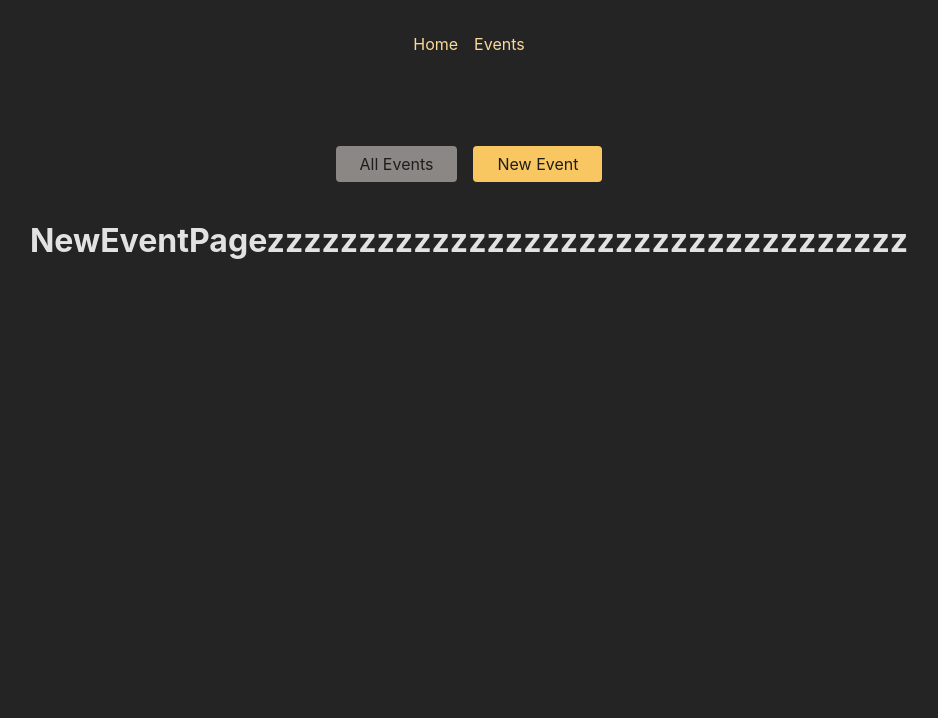
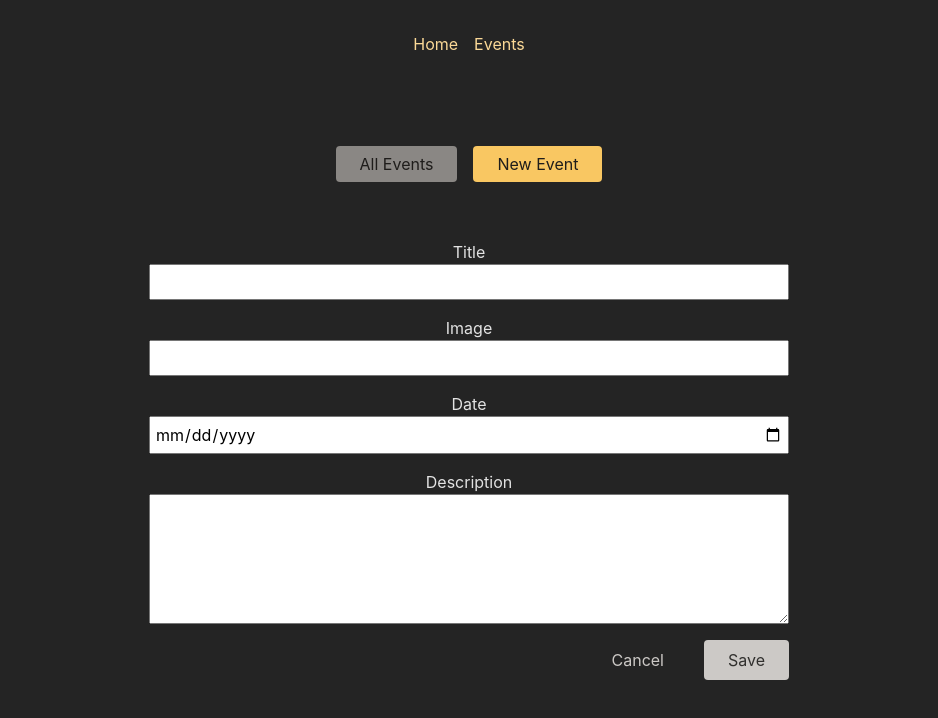
Before and after one commit to chanhee7/react-study202406, a React (Create React App) app: page /events/new in a window 1280 px wide. Shown: the top 718 px of the page, without its empty margins (171-1109 px from the left). Built offline with nearby package versions, Linux system fonts and the light colour scheme.

Commit message:
# EventForm 제어, 서버에 POST요청 보내기

```diff
--- /dev/null
+++ b/src/components/RouteExample/components/EventForm.js
@@ -0,0 +1,129 @@
+import React from "react";
+
+import styles from "./EventForm.module.scss";
+import { useParams, useNavigate } from "react-router-dom";
+
+const EventForm = ({ method, event={} }) => {
+
+  const {
+    title,
+    desc: description,
+    "img-url": image,
+    "start-date": date,
+  } = event;
+
+  // 날짜 형식을 변경 (yyyy-MM-dd)
+  /**
+   * @param date - yyyy년 MM월 dd일
+   */
+  const convertDateFormat = (date) => {
+    const [yearPart, monthDayPart] = date.split('년 ');
+    const [monthPart, dayPart] = monthDayPart.split('월 ');
+
+    const day = dayPart.replace('일', '');
+
+    // console.log('date: ', { yearPart, monthPart, day });
+
+    return `${yearPart}-${monthPart}-${day}`;
+  };
+
+  let formatDate;
+  if (event.date) {
+    formatDate = convertDateFormat(date);
+  }
+
+
+  // const { eventId: id } = useParams();
+  const navigate = useNavigate();
+
+  const cancelHandler = (e) => {
+    // window.location.href = '/events/' + id;
+    // navigate('/events/' + id);
+    navigate("..");
+  };
+
+  const submitHandler = e => {
+    e.preventDefault();
+    // console.log('form이 제출됨');
+
+    // input에 입력한 값 가져오기
+    const formData = new FormData(e.target);
+    // console.log('form: ', formData.get('title'));
+
+    // 서버에 보낼 데이터
+    const payload = {
+      title: formData.get('title'),
+      desc: formData.get('description'),
+      imageUrl: formData.get('image'),
+      beginDate: formData.get('date')
+    };
+
+    // console.log('payload: ', payload);
+
+    // 서버로 페칭
+    (async () => {
+      const response = await fetch(`http://localhost:8282/events`, {
+        method: 'POST',
+        headers: {
+          'Content-Type': 'application/json'
+        },
+        body: JSON.stringify(payload)
+      });
+
+      navigate('/events') // 새로고침 없이 목록으로 리다이렉트
+    })();
+  };
+
+  return (
+    <form className={styles.form} onSubmit={submitHandler} noValidate>
+      <p>
+        <label htmlFor="title">Title</label>
+        <input
+          id="title"
+          type="text"
+          name="title"
+          required
+          defaultValue={event ? title : ""}
+        />
+      </p>
+      <p>
+        <label htmlFor="image">Image</label>
+        <input
+          id="image"
+          type="url"
+          name="image"
+          required
+          defaultValue={event ? image : ""}
+        />
+      </p>
+      <p>
+        <label htmlFor="date">Date</label>
+        <input
+          id="date"
+          type="date"
+          name="date"
+          required
+          defaultValue={event ? formatDate : ""}
+        />
+      </p>
+      <p>
+        <label htmlFor="description">Description</label>
+        <textarea
+          id="description"
+          name="description"
+          rows="5"
+          required
+          defaultValue={event ? description : ""}
+        />
+      </p>
+      <div className={styles.actions}>
+        <button type="button" onClick={cancelHandler}>
+          Cancel
+        </button>
+        <button>{method === "post" ? "Save" : "Modify"}</button>
+      </div>
+    </form>
+  );
+};
+
+export default EventForm;
--- /dev/null
+++ b/src/components/RouteExample/components/EventForm.module.scss
@@ -0,0 +1,48 @@
+.form {
+  max-width: 40rem;
+  margin: 2rem auto;
+
+  label,
+  input,
+  textarea {
+    display: block;
+    width: 100%;
+  }
+
+  input,
+  textarea {
+    font: inherit;
+    padding: 0.25rem;
+  }
+}
+
+
+.actions {
+  display: flex;
+  gap: 1rem;
+  justify-content: flex-end;
+
+  button {
+    font: inherit;
+    cursor: pointer;
+    padding: 0.5rem 1.5rem;
+    border-radius: 4px;
+    background-color: var(--color-gray-300);
+    color: var(--color-gray-800);
+    border: none;
+
+    &:hover {
+      background-color: var(--color-primary-300);
+    }
+  }
+  button[type='button'] {
+    background-color: transparent;
+    color: var(--color-gray-300);
+
+    &:hover {
+      background-color: var(--color-gray-800);
+    }
+
+  }
+
+}
--- a/src/components/RouteExample/pages/EditPage.js
+++ b/src/components/RouteExample/pages/EditPage.js
@@ -1,9 +1,12 @@
-import React from 'react'
+import React from "react";
+import EventForm from "../components/EventForm";
+import { useRouteLoaderData } from "react-router-dom";
 
 const EditPage = () => {
-  return (
-    <h1>Edit Page</h1>
-  )
-}
 
-export default EditPage
+  const ev = useRouteLoaderData('event-detail')
+
+  return <EventForm method='patch' event={ev} />;
+};
+
+export default EditPage;
--- a/src/components/RouteExample/pages/NewEvent.js
+++ b/src/components/RouteExample/pages/NewEvent.js
@@ -1,7 +1,8 @@
 import React from "react";
+import EventForm from "../components/EventForm";
 
 const NewEvent = () => {
-  return <h1>NewEventPagezzzzzzzzzzzzzzzzzzzzzzzzzzzzzzzzzzz</h1>;
+  return <EventForm method='post' />;
 };
 
 export default NewEvent;
```
